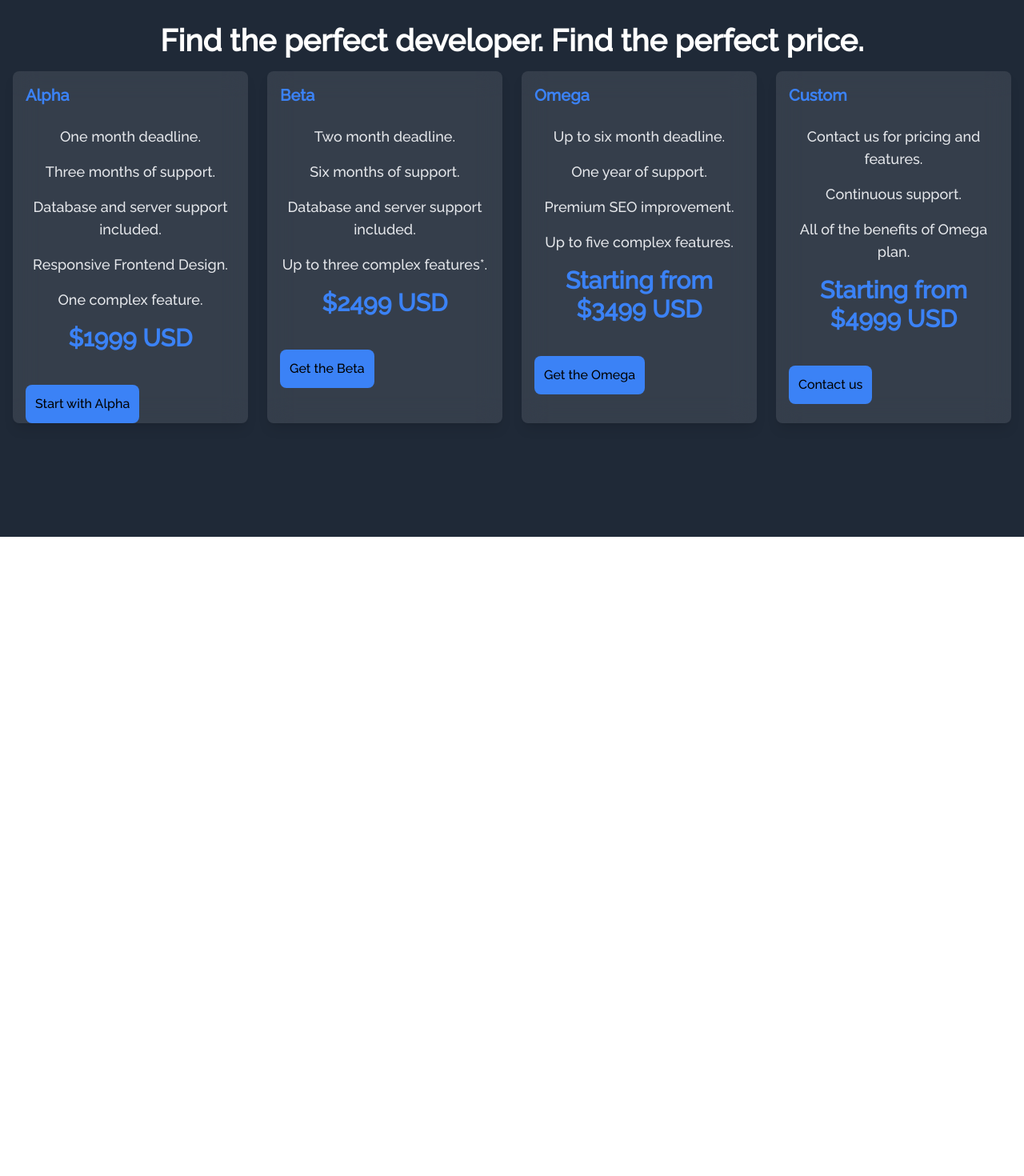
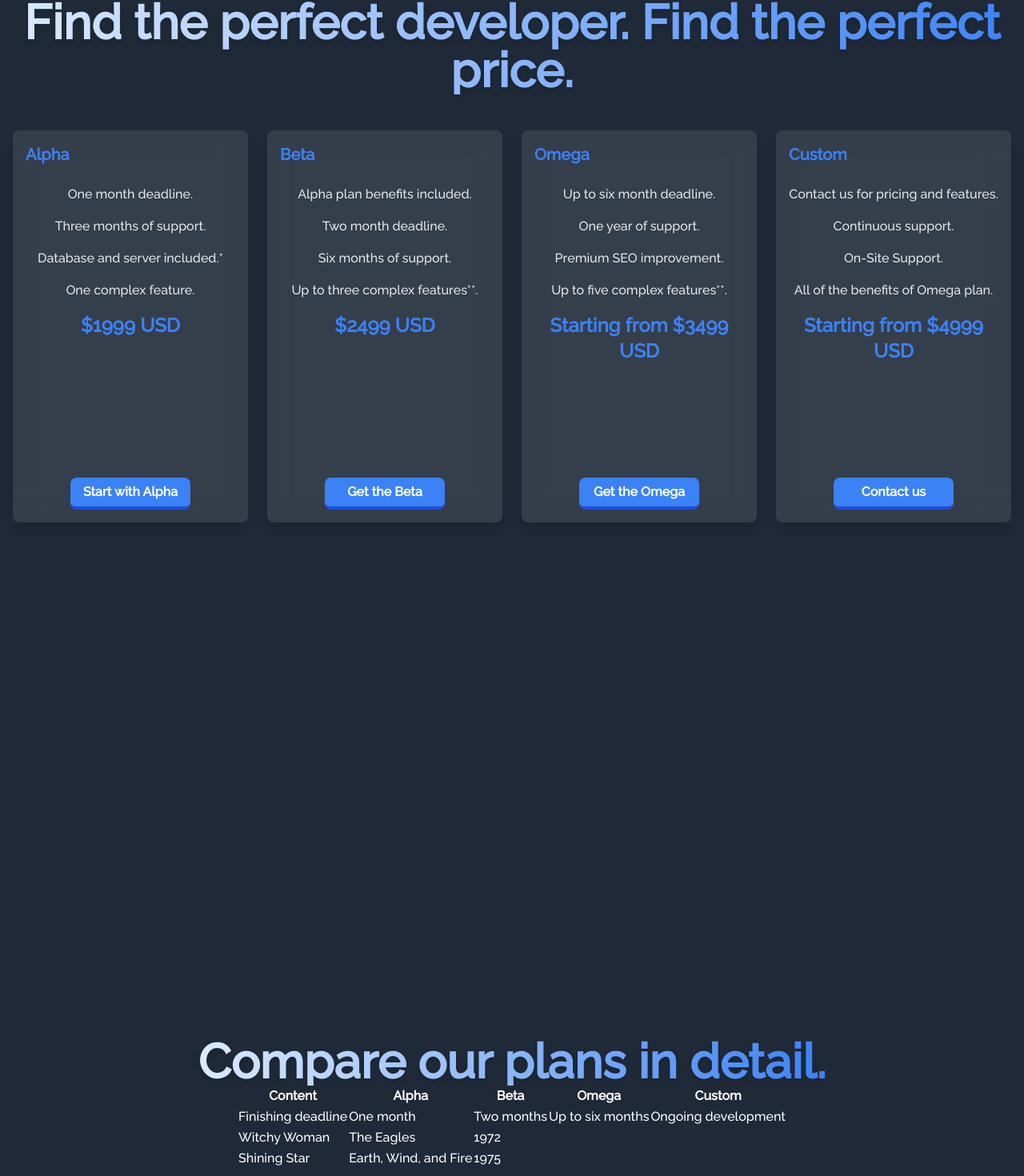
Before and after one commit to 06AlexS2/dev4hire, a Next.js app: page /pricing in a window 1280 px wide. Shown: the part 129-1599 px from the top of the page at 80% size. Before the commit the page ends 800 px from the top, so only its background shows below. Built offline with nearby package versions, Linux system fonts and the light colour scheme.

Commit message:
fixed planCard buttons and refactored some of the home

```diff
--- a/app/home/HomeSections.tsx
+++ b/app/home/HomeSections.tsx
@@ -1,83 +1,105 @@
 "use client";
 import AOS from "aos";
 import "aos/dist/aos.css";
-import { use, useEffect } from "react";
+import { useState, useEffect } from "react";
 import Image from "next/image";
-import Link from "next/link";
+import { useRouter } from "next/navigation";
 
-const HomeSections = () => {
+const HomeSections: React.FC = () => {
   useEffect(() => {
     AOS.init();
     AOS.refresh();
   }, []);
+
+  const router = useRouter();
+
+  const [isClicked, setIsClicked] = useState(false);
+
+  const handleClick = () => {
+    setIsClicked(true);
+  };
+
+  const handleRelease = () => {
+    setIsClicked(false);
+  };
+
   return (
     <>
       {/** SECTION 1 - MAIN IDEA */}
       <div className="bg-[url('../public/background-img/top-wave.svg')] bg-no-repeat bg-cover flex flex-col h-[728px] w-[100vw] justify-center items-center text-center">
-        <h1
-          className=" text-[50px] text-white mx-4"
-          data-aos="zoom-in"
-          data-aos-duration="2000"
-        >
-          Need a Web Page? We are here for you.
-        </h1>
-        <h4
-          className=" text-white text-[30px] mt-[20px] mx-4"
-          data-aos="zoom-in"
-          data-aos-duration="2000"
-        >
-          Hire one of our members and receive the very best app you can dream.
-        </h4>
+        <div data-aos="zoom-in" data-aos-duration="2000">
+          <h1 className="mx-6 my-6 text-4xl md:text-6xl text-center font-extrabold text-transparent bg-clip-text bg-gradient-to-b from-gray-50 to-gray-400 drop-shadow-lg">
+            Need a Web Page? We are here for you.
+          </h1>
+
+          <h4 className=" text-white text-[26px] md:text-[30px] mt-[20px] mx-6">
+            Hire one of our developers and receive the very best app you can
+            dream.
+          </h4>
+
+          <button
+            className={`flex flex-col mx-auto mt-5 items-center justify-center bg-gray-500 hover:bg-gray-700 text-white text-lg font-bold border-b-4 border-gray-800 hover:border-gray-900 transition-all rounded-lg w-[150px] h-[45px] ${
+              isClicked ? "transform scale-90 border-b-[1px]" : ""
+            }`}
+            onMouseDown={handleClick}
+            onMouseUp={handleRelease}
+            onMouseLeave={handleRelease}
+            onClick={() => router.push("/pricing")}
+          >
+            Let's Hire
+          </button>
+        </div>
       </div>
       {/**SECTION 2: REQUIREMENTS/FEATURES */}
       <div className="bg-[url('../public/background-img/middle-wave.svg')] bg-no-repeat bg-cover flex flex-col h-[728px] w-[100vw] justify-center items-center text-center">
         <h1
-          className="text-[45px] text-white mx-8"
-          data-aos="fade-left"
+          className="mx-6 text-4xl md:text-6xl text-center font-extrabold text-transparent bg-clip-text bg-gradient-to-b from-gray-100 to-gray-500"
+          data-aos="fade-up"
           data-aos-duration="2000"
         >
           Your requirements? Our specialty.
         </h1>
         <h4
-          className="text-white text-[30px] mt-[20px] mx-4"
-          data-aos="fade-left"
+          className="text-white text-[26px] md:text-[30px] mt-[20px] mx-4"
+          data-aos="fade-up"
           data-aos-duration="2000"
         >
           Our development team is integrated with professional and experienced
           devs that possess a complete set of skills. If you have an specific
-          requirement, they can do it.
+          requirement, we can do it.
         </h4>
       </div>
       {/**SECTION 3: DESIGN PREMISE */}
       <div className="bg-[url('../public/background-img/middle-circles.svg')] bg-no-repeat bg-cover bg-center flex flex-col h-[728px] w-[100vw] justify-center items-center text-center">
         <h1
-          className="text-[45px] text-white mx-8"
-          data-aos="fade-right"
+          className="mx-6 text-4xl md:text-6xl text-center font-extrabold text-transparent bg-clip-text bg-gradient-to-b from-gray-100 to-gray-400 drop-shadow-lg"
+          data-aos="fade-up"
           data-aos-duration="2000"
         >
-          Elegant. Simple. Functional.
+          Elegant. On Time. Functional.
         </h1>
         <h4
-          className="text-white text-[30px] mt-[20px] mx-4"
-          data-aos="fade-right"
+          className="text-white font-bold text-center text-[26px] md:text-[30px] mt-[20px] mx-6"
+          data-aos="fade-up"
           data-aos-duration="2000"
         >
           Behind a great business there's a great design. We believe that your
           web application not only has to be functional, but visually appealing.
+          And we can deliver it right on schedule.
         </h4>
       </div>
       {/**SECTION 4: DEMONSTRATION */}
       <div className="bg-[url('../public/background-img/bottom-wave.svg')] bg-no-repeat bg-cover bg-center flex flex-col h-[1024px] w-[100vw] justify-center items-center">
         <div className="text-center">
           <h1
-            className="text-[45px] text-white mx-8"
+            className="mx-6 text-4xl md:text-6xl text-center font-extrabold text-transparent bg-clip-text bg-gradient-to-b from-gray-100 to-gray-400"
             data-aos="fade-up"
             data-aos-duration="2000"
           >
             See what we can offer.
           </h1>
           <h4
-            className="text-white text-[30px] mt-[20px] mx-4"
+            className="text-white text-[26px] md:text-[30px] mt-[20px] mx-4"
             data-aos="fade-up"
             data-aos-duration="2000"
           >
@@ -111,7 +133,11 @@ const HomeSections = () => {
         </div>
 
         {/**MOBILE IMAGE */}
-        <div className="md:hidden flex flex-col items-center justify-center" data-aos="fade-up" data-aos-duration="2000">
+        <div
+          className="md:hidden flex flex-col items-center justify-center"
+          data-aos="fade-up"
+          data-aos-duration="2000"
+        >
           <div className="relative w-[300px] h-[600px] my-[10px]">
             <a href="https://pethical-beta.vercel.app">
               <Image
--- a/app/pricing/PlanCards.tsx
+++ b/app/pricing/PlanCards.tsx
@@ -1,7 +1,9 @@
 "use client";
 
-import { features } from "process";
 import { FaCaretRight } from "react-icons/fa";
+import AOS from "aos";
+import "aos/dist/aos.css";
+import { useEffect, useState } from "react";
 
 interface Card {
   _id: number;
@@ -12,6 +14,21 @@ interface Card {
 }
 
 const PlanCards: React.FC = () => {
+  useEffect(() => {
+    AOS.init();
+    AOS.refresh();
+  }, []);
+
+  const [isPressed, setIsPressed] = useState<number | null>(null); // Almacenar el _id del botón presionado
+
+  const handlePress = (_id: number): void => {
+    setIsPressed(_id); // Actualizar el estado con el _id del botón presionado
+  };
+
+  const handleRelease = (): void => {
+    setIsPressed(null); // Restablecer el estado a null cuando se suelta el botón
+  };
+
   const plans: Card[] = [
     {
       _id: 1,
@@ -19,9 +36,8 @@ const PlanCards: React.FC = () => {
       features: [
         "One month deadline.",
         "Three months of support.",
-        "Database and server support included.",
-        "Responsive Frontend Design.",
-        "One complex feature."
+        "Database and server included.*",
+        "One complex feature.",
       ],
       price: "$1999 USD",
       buttonText: "Start with Alpha",
@@ -30,10 +46,10 @@ const PlanCards: React.FC = () => {
       _id: 2,
       name: "Beta",
       features: [
+        "Alpha plan benefits included.",
         "Two month deadline.",
         "Six months of support.",
-        "Database and server support included.",
-        "Up to three complex features*.",
+        "Up to three complex features**.",
       ],
       price: "$2499 USD",
       buttonText: "Get the Beta",
@@ -45,7 +61,7 @@ const PlanCards: React.FC = () => {
         "Up to six month deadline.",
         "One year of support.",
         "Premium SEO improvement.",
-        "Up to five complex features.",
+        "Up to five complex features**.",
       ],
       price: "Starting from $3499 USD",
       buttonText: "Get the Omega",
@@ -56,19 +72,23 @@ const PlanCards: React.FC = () => {
       features: [
         "Contact us for pricing and features.",
         "Continuous support.",
-        "All of the benefits of Omega plan."
+        "On-Site Support.",
+        "All of the benefits of Omega plan.",
       ],
       price: "Starting from $4999 USD",
       buttonText: "Contact us",
     },
   ];
   return (
-    <div className="max-w-7xl mx-auto px-4">
+    <div className="mt-[20px] max-w-7xl mx-auto px-4">
       <div className="grid grid-cols-1 sm:grid-cols-2 md:grid-cols-2 lg:grid-cols-4 gap-6">
         {plans.map((plan) => (
           <div
             key={plan._id}
-            className="h-[440px] bg-white bg-opacity-10 backdrop-filter backdrop-blur-lg bg-clip-padding rounded-lg shadow-lg flex flex-col"
+            id="card-individual"
+            className="h-[490px] bg-white bg-opacity-10 backdrop-filter backdrop-blur-lg bg-clip-padding rounded-lg shadow-lg flex flex-col relative"
+            data-aos="flip-right"
+            data-aos-duration="1500"
           >
             <div className="p-4 flex-4">
               <h1 className="text-xl font-bold text-blue-500">{plan.name}</h1>
@@ -78,16 +98,27 @@ const PlanCards: React.FC = () => {
                     key={feature}
                     className="flex justify-center items-center"
                   >
-                    <h3 className="text-gray-200 text-center text-lg my-2">
+                    <h3 className="text-gray-200 text-center text-md my-2">
                       {feature}
                     </h3>
                   </li>
                 ))}
-                <h2 className="text-3xl text-center mt-2 font-black text-blue-500">
-                  {plan.price}
-                </h2>
               </ul>
-              <button className="absolute flex flex-col mx-auto mt-10 items-center justify-center bg-blue-500 rounded-lg p-3">
+              <h2
+                id="price-tag"
+                className="text-2xl text-center mt-2 font-black text-blue-500 mb-[-10px]"
+              >
+                {plan.price}
+              </h2>
+              <button
+                id="hire"
+                className={`absolute bottom-4 left-1/2 transform -translate-x-1/2 flex flex-col mx-auto items-center justify-center bg-blue-500 hover:bg-blue-700 text-white font-bold border-b-4 border-blue-700 hover:border-blue-900 transition-all rounded-lg w-[150px] h-[40px] ${
+                  isPressed === plan._id ? "scale-95 shadow-md border-b-[1px]" : "" // Aplicar el efecto solo al botón con el _id coincidente
+                }`}
+                onMouseDown={() => handlePress(plan._id)} // Pasar el _id del botón presionado
+                onMouseUp={handleRelease}
+                onMouseLeave={handleRelease}
+              >
                 {plan.buttonText}
               </button>
             </div>
--- /dev/null
+++ b/app/pricing/PlanTables.tsx
@@ -0,0 +1,36 @@
+const PlanTables: React.FC = () => {
+  return (
+    <table className="hidden md:block table-auto">
+      <thead>
+        <tr className="text-white">
+          <th>Content</th>
+          <th>Alpha</th>
+          <th>Beta</th>
+          <th>Omega</th>
+          <th>Custom</th>
+        </tr>
+      </thead>
+      <tbody>
+        <tr className="text-white">
+          <td>Finishing deadline</td>
+          <td>One month</td>
+          <td>Two months</td>
+          <td>Up to six months</td>
+          <td>Ongoing development</td>
+        </tr>
+        <tr className="text-white">
+          <td>Witchy Woman</td>
+          <td>The Eagles</td>
+          <td>1972</td>
+        </tr>
+        <tr className="text-white">
+          <td>Shining Star</td>
+          <td>Earth, Wind, and Fire</td>
+          <td>1975</td>
+        </tr>
+      </tbody>
+    </table>
+  );
+};
+
+export default PlanTables;
--- a/app/pricing/PricingContent.tsx
+++ b/app/pricing/PricingContent.tsx
@@ -1,16 +1,37 @@
 "use client";
+import AOS from "aos";
+import "aos/dist/aos.css";
 import { useState, useEffect } from "react";
 import PlanCards from "./PlanCards";
+import PlanTables from "./PlanTables";
 
 const PricingContent: React.FC = () => {
+  useEffect(() => {
+    AOS.init();
+    AOS.refresh();
+  }, []);
   return (
     <>
       {/**SECTION 1: MAIN PREMISE */}
-      <div className="flex flex-col mt-20 md:mt-0 justify-center items-center w-[100vw] h-auto md:h-[1200px] lg:h-[768px] sm:h-[1400px] mb-[20px]">
-        <h1 className="sm:mt-[40px] mb-[10px] text-center text-[38px] font-bold text-white">
+      <div className="flex flex-col mt-20 md:mt-0 justify-center items-center w-[100vw] h-auto md:h-[1400px] lg:h-[768px] sm:h-[1400px] mb-[20px]">
+        <h1
+          data-aos="zoom-in-up"
+          data-aos-duration="1500"
+          className="sm:mt-[50px] md:mt-[140px] mb-[25px] text-6xl text-center font-extrabold text-transparent bg-clip-text bg-gradient-to-r from-blue-100 to-blue-500 drop-shadow-md hover:drop-shadow-xl"
+        >
           Find the perfect developer. Find the perfect price.
         </h1>
         <PlanCards />
+      </div>
+      <div className="flex flex-col mt-20 md:mt-0 justify-center items-center w-[100vw] h-[1440px]">
+        <h1
+          data-aos="zoom-in-up"
+          data-aos-duration="1500"
+          className="text-6xl text-center font-extrabold text-transparent bg-clip-text bg-gradient-to-r from-blue-100 to-blue-500 drop-shadow-md hover:drop-shadow-xl"
+        >
+          Compare our plans in detail.
+        </h1>
+        <PlanTables />
       </div>
     </>
   );
--- a/package.json
+++ b/package.json
@@ -9,6 +9,7 @@
     "lint": "next lint"
   },
   "dependencies": {
+    "@types/aos": "^3.0.4",
     "@types/node": "20.4.1",
     "@types/react": "18.2.14",
     "@types/react-dom": "18.2.6",
```
Also changed, not shown: components/NavBar.tsx (+34 -12 lines), 1 other file (tests, documents, lock files or other folders).
